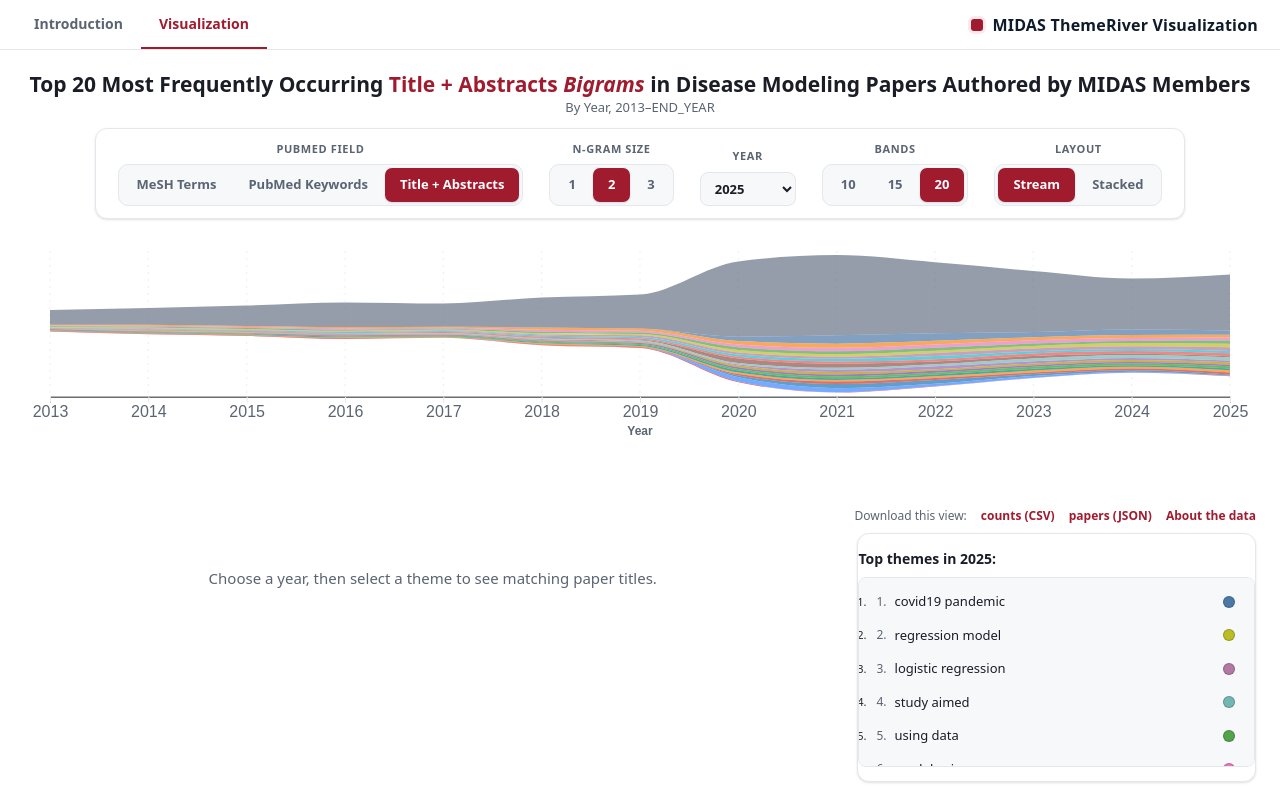
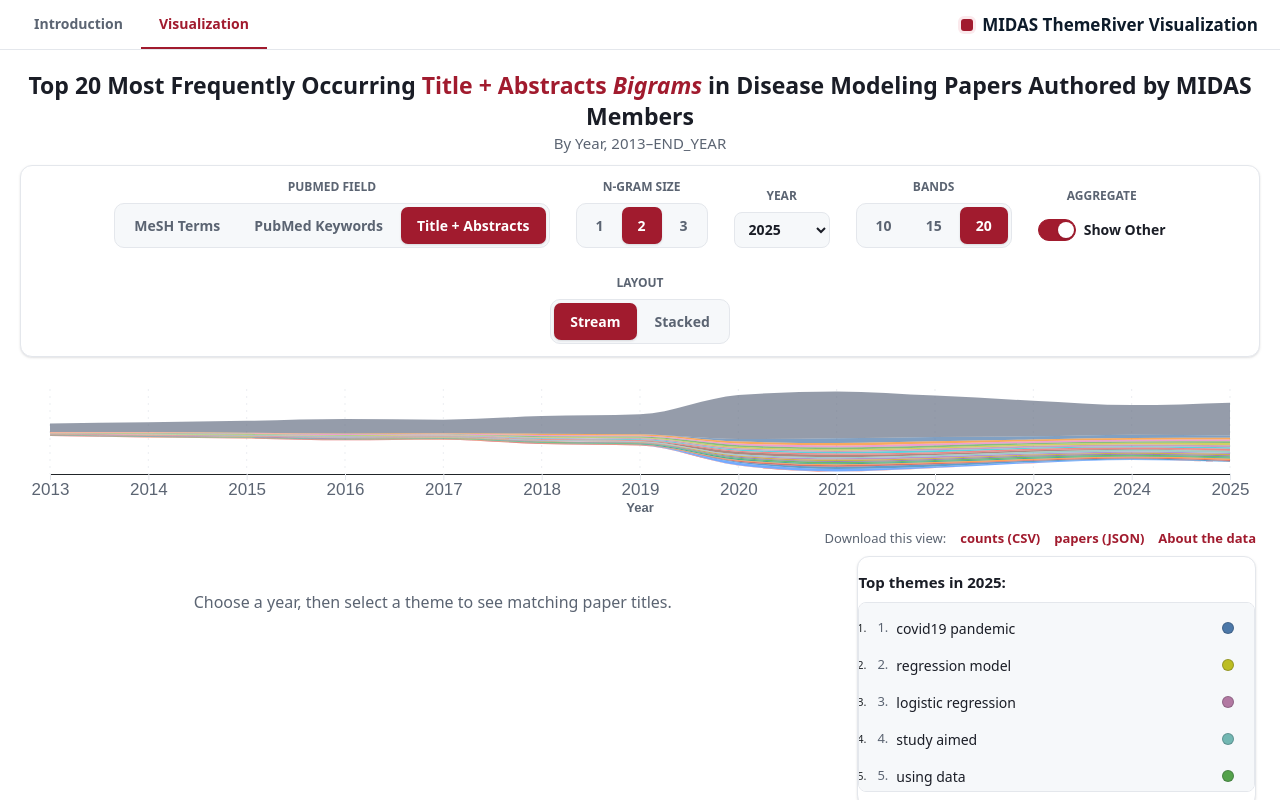
Before and after one commit to midas-network/midas-discover-themeriver, a website: page index.template.html in a window 1280 px wide. Both pictures are taken after a click on the tab "Visualization". Drawn offline with Linux system fonts and the light colour scheme.

Commit message:
Add aggregate band toggle and improve readability

```diff
--- a/css/themeriver.css
+++ b/css/themeriver.css
@@ -1027,8 +1027,8 @@
     background: transparent !important;
     color: var(--navy);
     font-weight: 800;
-    font-size: 16px;
-    letter-spacing: .2px;
+    font-size: 17px;
+    letter-spacing: 0;
     display: flex;
     align-items: center;
     gap: 9px;
@@ -1054,7 +1054,7 @@
 #title,
 .title {
     text-align: center;
-    font-size: clamp(15px, 2vw, 21px);
+    font-size: 23px;
     font-weight: 700;
     color: var(--ink);
     line-height: 1.35;
@@ -1063,7 +1063,7 @@
 
 .subtitle {
     text-align: center;
-    font-size: 13px;
+    font-size: 15px;
     color: var(--muted);
     margin: 4px 0 0;
 }
@@ -1076,7 +1076,7 @@
 
 #please-header {
     color: var(--muted);
-    font-size: 18px;
+    font-size: 19px;
 }
 
 /* ---- Options toolbar ------------------------------------------------------- */
@@ -1114,9 +1114,9 @@
 #ngram-line {
     margin: 0;
     color: var(--muted) !important;
-    font-size: 11px;
+    font-size: 12px;
     font-weight: 700;
-    letter-spacing: .6px;
+    letter-spacing: 0;
     text-transform: uppercase;
     text-align: center;
 }
@@ -1127,10 +1127,10 @@
 
 .control-hint {
     color: var(--muted-2);
-    font-size: 11px;
+    font-size: 12px;
     line-height: 1.25;
     margin: 0;
-    max-width: 150px;
+    max-width: 170px;
     text-align: center;
 }
 
@@ -1172,9 +1172,9 @@
 
 .seg__label {
     display: block;
-    padding: 7px 15px;
+    padding: 8px 16px;
     border-radius: 7px;
-    font-size: 13px;
+    font-size: 14px;
     font-weight: 600;
     color: var(--muted);
     white-space: nowrap;
@@ -1209,9 +1209,9 @@
     border: 1px solid var(--border);
     border-radius: 8px;
     color: var(--ink);
-    font-size: 13px;
+    font-size: 14px;
     font-weight: 600;
-    min-height: 34px;
+    min-height: 36px;
     min-width: 96px;
     padding: 6px 10px;
 }
@@ -1221,6 +1221,68 @@
     outline-offset: 2px;
 }
 
+.toggle-control {
+    display: inline-flex;
+    align-items: center;
+    gap: 8px;
+    min-height: 36px;
+    margin: 0;
+    cursor: pointer;
+    color: var(--ink);
+    font-size: 14px;
+    font-weight: 600;
+}
+
+.toggle-control input {
+    position: absolute;
+    opacity: 0;
+    width: 0;
+    height: 0;
+    pointer-events: none;
+}
+
+.toggle-control__track {
+    position: relative;
+    display: inline-flex;
+    align-items: center;
+    width: 38px;
+    height: 22px;
+    border-radius: 999px;
+    background: var(--surface-2);
+    border: 1px solid var(--border);
+    transition: background .15s ease, border-color .15s ease;
+}
+
+.toggle-control__thumb {
+    position: absolute;
+    left: 3px;
+    width: 16px;
+    height: 16px;
+    border-radius: 50%;
+    background: var(--muted);
+    box-shadow: var(--shadow-sm);
+    transition: transform .15s ease, background .15s ease;
+}
+
+.toggle-control input:checked + .toggle-control__track {
+    background: var(--accent);
+    border-color: var(--accent);
+}
+
+.toggle-control input:checked + .toggle-control__track .toggle-control__thumb {
+    background: #ffffff;
+    transform: translateX(16px);
+}
+
+.toggle-control input:focus-visible + .toggle-control__track {
+    outline: 2px solid var(--accent);
+    outline-offset: 2px;
+}
+
+.toggle-control:hover .toggle-control__label {
+    color: var(--accent);
+}
+
 /* ---- Chart area ------------------------------------------------------------ */
 #chart-row {
     align-items: center;
@@ -1228,6 +1290,7 @@
 
 .tick text {
     fill: var(--muted) !important;
+    font-size: 1.7em;
 }
 
 .tick line {
@@ -1236,7 +1299,7 @@
 
 .axis-title {
     fill: var(--muted);
-    font-size: 12px;
+    font-size: 13px;
     font-weight: 700;
     letter-spacing: 0;
     text-anchor: middle;
@@ -1272,7 +1335,7 @@
 .paper-instructions {
     color: var(--muted) !important;
     flex: 1 1 66%;
-    font-size: 15px !important;
+    font-size: 16px !important;
     margin: 0 !important;
     min-width: 320px;
     padding: 34px 20px !important;
@@ -1304,7 +1367,7 @@
 #topic-line,
 #topic-line2 {
     color: var(--ink);
-    font-size: 14px;
+    font-size: 15px;
     font-weight: 600;
     margin-bottom: 8px;
 }
@@ -1332,7 +1395,7 @@
 #term-list {
     height: 190px;
     background: var(--surface-2);
-    font-size: 13px;
+    font-size: 14px;
     margin-bottom: 0;
     overflow: auto;
     scrollbar-width: thin;
@@ -1369,8 +1432,8 @@
     display: grid;
     gap: 8px;
     grid-template-columns: max-content minmax(0, 1fr) 14px;
-    min-height: 30px;
-    padding: 5px 6px;
+    min-height: 32px;
+    padding: 6px 7px;
     text-align: left;
     width: 100%;
 }
@@ -1398,7 +1461,7 @@
 
 .term-rank {
     color: var(--muted);
-    font-size: 12px;
+    font-size: 13px;
     font-variant-numeric: tabular-nums;
 }
 
@@ -1489,7 +1552,7 @@
     justify-content: space-between;
     gap: 8px 18px;
     padding: 10px 24px 0;
-    font-size: 12px;
+    font-size: 13px;
     color: var(--muted);
 }
 
@@ -1526,7 +1589,7 @@
     border-radius: 999px;
     color: var(--ink);
     display: inline-flex;
-    font-size: 13px;
+    font-size: 14px;
     font-weight: 700;
     gap: 8px;
     margin: 0 24px 8px;
@@ -1552,12 +1615,12 @@
     color: var(--accent);
     cursor: pointer;
     display: inline-flex;
-    font-size: 18px;
+    font-size: 20px;
     font-weight: 800;
-    height: 24px;
+    height: 26px;
     justify-content: center;
     line-height: 1;
-    min-width: 24px;
+    min-width: 26px;
     padding: 0;
 }
 
@@ -1620,6 +1683,15 @@
         padding: 14px 14px 6px;
     }
 
+    #title,
+    .title {
+        font-size: 19px;
+    }
+
+    .subtitle {
+        font-size: 13px;
+    }
+
     #options-bar {
         padding: 2px 12px 10px;
     }
--- a/index.template.html
+++ b/index.template.html
@@ -238,6 +238,16 @@
                                         <span class="seg__label">20</span></label>
                                 </div>
                             </div>
+                            <div class="option-block" id="other-block">
+                                <div class="options-header" id="other-line">Aggregate</div>
+                                <label class="toggle-control" for="show-other-toggle">
+                                    <input type="checkbox" id="show-other-toggle" checked>
+                                    <span class="toggle-control__track" aria-hidden="true">
+                                        <span class="toggle-control__thumb"></span>
+                                    </span>
+                                    <span class="toggle-control__label">Show Other</span>
+                                </label>
+                            </div>
                             <div class="option-block" id="layout-block">
                                 <div class="options-header" id="layout-line">Layout</div>
                                 <div class="seg-group control-group-layout" role="radiogroup"
--- a/js/main.js
+++ b/js/main.js
@@ -409,14 +409,14 @@
     return sorting_set;
 }
 
-function buildChartDataset(dataset, topTopics, allDates) {
+function buildChartDataset(dataset, topTopics, allDates, includeOther) {
     const topTopicSet = new Set(topTopics);
     const chartDataset = dataset
         .filter(d => topTopicSet.has(d.topic))
         .map(d => Object.assign({}, d));
     const hasOtherTopics = dataset.some(d => !topTopicSet.has(d.topic));
 
-    if (!hasOtherTopics) return chartDataset;
+    if (!includeOther || !hasOtherTopics) return chartDataset;
 
     allDates.forEach(date => {
         const otherCount = dataset.reduce((sum, datum) => {
@@ -447,6 +447,11 @@
     return Number.isFinite(selectedLimit) && selectedLimit > 0 ? selectedLimit : TOP_TOPIC_COUNT;
 }
 
+function shouldShowOtherBand() {
+    const toggle = document.getElementById('show-other-toggle');
+    return toggle ? toggle.checked : true;
+}
+
 function getChartLayoutLabel() {
     return getChartLayout() === 'stacked' ? 'zero-baseline stacked area chart' : 'streamgraph';
 }
@@ -463,7 +468,7 @@
     }
 }
 
-function updateChartAccessibleText(keys) {
+function updateChartAccessibleText(keys, hasHiddenOther) {
     ensureSvgTitle();
 
     const viewLabel = getChartViewLabel();
@@ -471,9 +476,10 @@
     const yearRange = getYearRangeText();
     const renderedCount = keys.filter(key => !isOtherTopic(key)).length;
     const hasOther = keys.some(isOtherTopic);
-    const otherText = hasOther ? " plus an Other band for remaining topics" : "";
-    const title = `ThemeRiver ${layoutLabel} of the top ${renderedCount} ${viewLabel} themes${otherText}, ${yearRange}`;
-    const summary = `ThemeRiver ${layoutLabel} of the top ${renderedCount} ${viewLabel} themes per year, ${yearRange}${otherText}. Full yearly counts for all themes are available in the data table.`;
+    const otherTitleText = hasOther ? " plus an Other band for remaining topics" : hasHiddenOther ? " with the Other band hidden" : "";
+    const otherSummaryText = hasOther ? ", plus an Other band for remaining topics" : hasHiddenOther ? ", with the Other band hidden" : "";
+    const title = `ThemeRiver ${layoutLabel} of the top ${renderedCount} ${viewLabel} themes${otherTitleText}, ${yearRange}`;
+    const summary = `ThemeRiver ${layoutLabel} of the top ${renderedCount} ${viewLabel} themes per year, ${yearRange}${otherSummaryText}. Full yearly counts for all themes are available in the data table.`;
 
     $('#main-svg-title').text(title);
     $('#chart-summary').text(summary);
@@ -1077,9 +1083,10 @@
                     const topTopics = filtered_set.map(d => d.key);
                     rendered_topics = new Set(topTopics);
                     const hasOtherTopics = full_dataset.some(d => !topTopics.includes(d.topic));
-                    let sorting_set = buildSortingSet(filtered_set, hasOtherTopics);
+                    const includeOther = hasOtherTopics && shouldShowOtherBand();
+                    let sorting_set = buildSortingSet(filtered_set, includeOther);
 
-                    limited_dataset = buildChartDataset(full_dataset, topTopics, alldates)
+                    limited_dataset = buildChartDataset(full_dataset, topTopics, alldates, includeOther)
 
                     // generate sequential data
                     let sequential = [];
@@ -1117,7 +1124,7 @@
                     let keys = sorting_set;
                     reset_bar_colors();
                     render(prestack, keys);
-                    updateChartAccessibleText(keys);
+                    updateChartAccessibleText(keys, hasOtherTopics && !includeOther);
                     buildChartDataTable(full_dataset);
                     const selectedYear = populateYearSelect();
                     selectedDateIndex = getDateIndexForYear(selectedYear);
@@ -1225,6 +1232,13 @@
                 updateOptions(stateObj)
             })
 
+            $('#show-other-toggle').change(() => {
+                stateObj.extractionMethodChanged = false;
+                stateObj.initialDrawing = false
+                stateObj.resizing = false
+                updateOptions(stateObj)
+            })
+
             $('.control-group-topic-limit input[type=radio]').change(() => {
                 resetPaperSelection();
                 stateObj.extractionMethodChanged = false;
```
